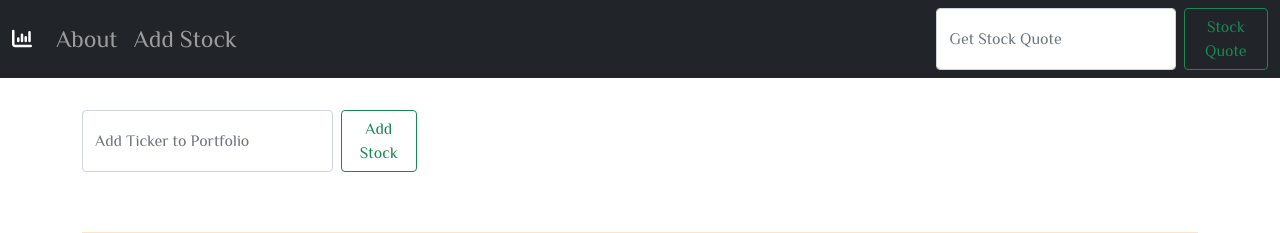
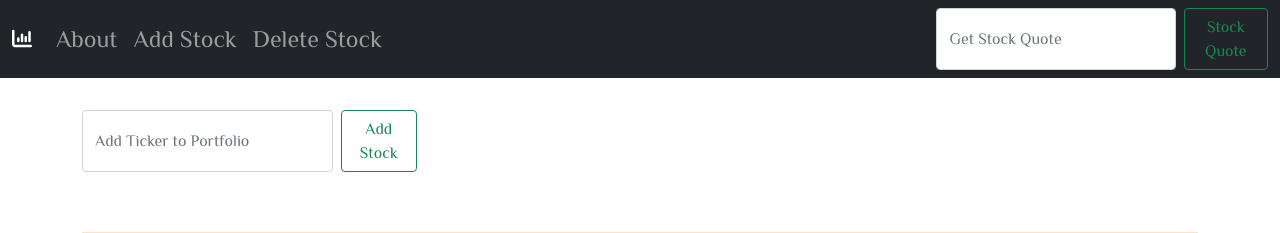
Before and after one commit to ashishkarki/Django-StockApp, a Django app: page /add_stock in a window 1280 px wide. Shown: the top 233 px of the page. Run offline with Django 3.2, Linux system fonts and the light colour scheme; data comes from the database, SQL or seed files in the repository; both versions use the stored data as it was after the commit; data that the repository does not hold is empty; some libraries are stand-ins or nearby versions.

Commit message:
finished implementing this project at least in terms of functionalities. finally in this commit created and implemented delete_stock page.

```diff
--- a/stocks/quotes/templates/base.html
+++ b/stocks/quotes/templates/base.html
@@ -103,6 +103,12 @@
                         Add Stock
                     </a>
                 </li>
+
+                <li class="nav-item">
+                    <a class="nav-link" href="{% url 'delete_stock' %}">
+                        Delete Stock
+                    </a>
+                </li>
             </ul>
             <form
                     class="d-flex"
--- a/stocks/quotes/urls.py
+++ b/stocks/quotes/urls.py
@@ -6,4 +6,5 @@ urlpatterns = [
     path('about', views.about, name="about"),
     path('add_stock', views.add_stock, name="add_stock"),
     path('delete/<stock_id>', views.delete, name="delete"),
+    path('delete_stock.html', views.delete_stock, name="delete_stock"),
 ]
--- a/stocks/quotes/views.py
+++ b/stocks/quotes/views.py
@@ -53,7 +53,7 @@ def add_stock(request):
 
         for ticker in all_tickers:
             api_request = requests.get("https://cloud.iexapis.com/stable/stock/" + str(ticker) + "/quote?token"
-                                                                                        "=" + IEX_CLOUD_API_KEY)
+                                                                                                 "=" + IEX_CLOUD_API_KEY)
             try:
                 api_response = json.loads(api_request.content)
                 api_resp_list.append(api_response)
@@ -62,7 +62,7 @@ def add_stock(request):
 
         return render(request, 'add_stock.html', {
             'all_tickers': all_tickers,
-            'api_resp_list': api_resp_list,
+            'api_resp_list': __sorter(api_resp_list),
         })
 
 
@@ -73,4 +73,23 @@ def delete(request, stock_id):
     ticker.delete()
     messages.success(request, "Stock Deleted!!")
 
-    return redirect('add_stock')
+    return redirect('delete_stock')
+
+
+def delete_stock(request):
+    from .models import Stock
+
+    all_tickers = Stock.objects.all().order_by('ticker')
+
+    return render(request, 'delete_stock.html', {
+        'all_tickers': all_tickers
+    })
+
+
+def __get_company_name_as_key(map_obj):
+    return map_obj['companyName']
+
+
+def __sorter(list_of_maps):
+    list_of_maps.sort(key=__get_company_name_as_key)
+    return list_of_maps
```
Also changed, not shown: stocks/db.sqlite3.
